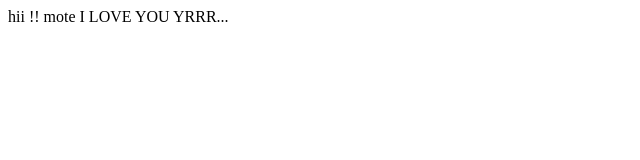
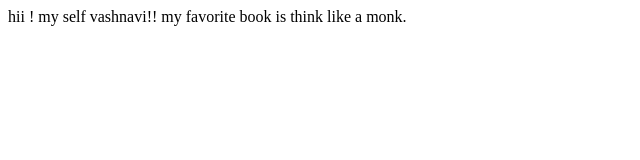
Before and after one commit to vashnavichauhan1825/book-quiz, a plain HTML site: page index.html in a window 1280 px wide. Shown: the whole page, without its empty margins (0-640 px from the left). Drawn offline with Linux system fonts and the light colour scheme.

Commit message:
update text

```diff
--- a/index.html
+++ b/index.html
@@ -7,6 +7,7 @@
     <title>vashnavi1825codedreamer</title>
 </head>
 <body>
-    hii !! mote I LOVE YOU YRRR...
+    hii ! my self vashnavi!!
+    my favorite book is think like a monk.
 </body>
 </html>
```
